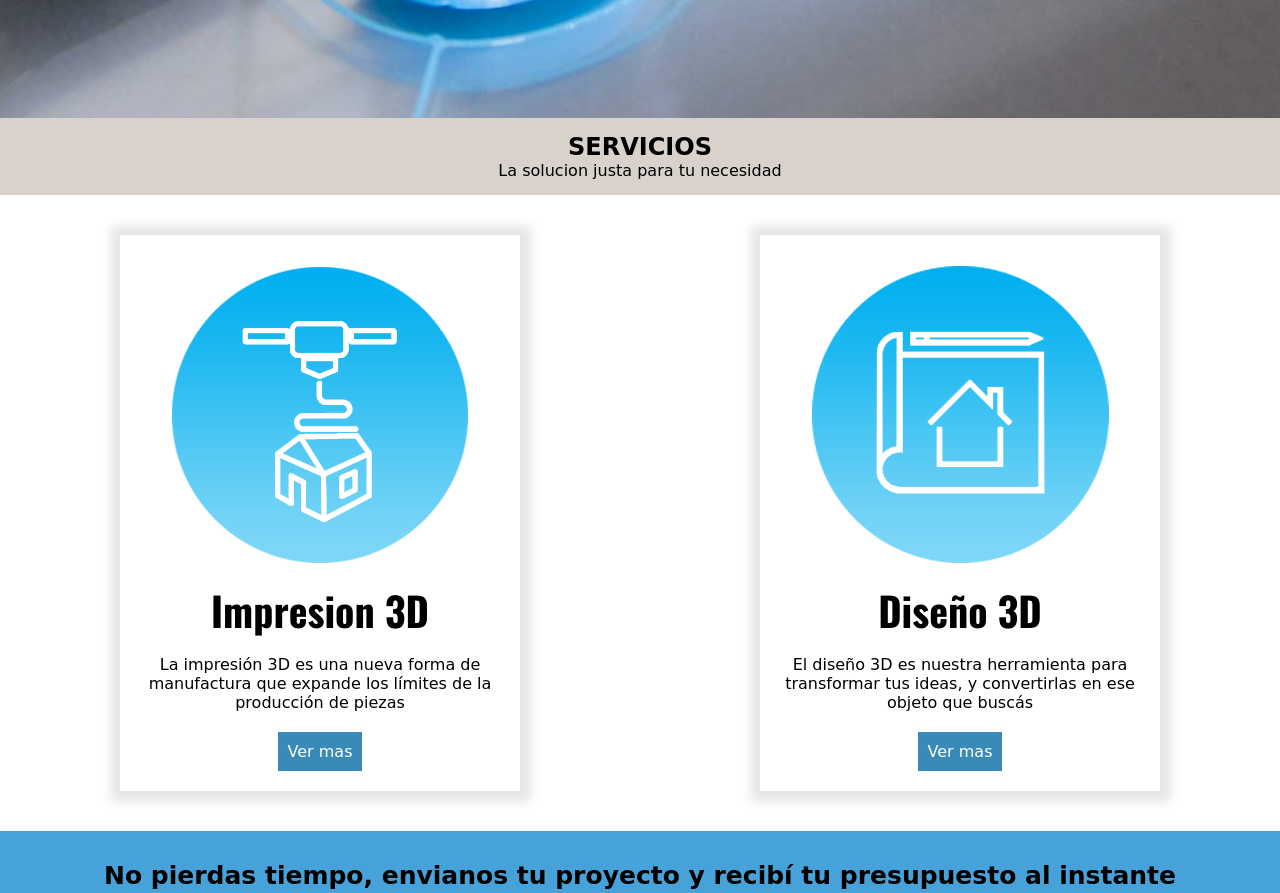
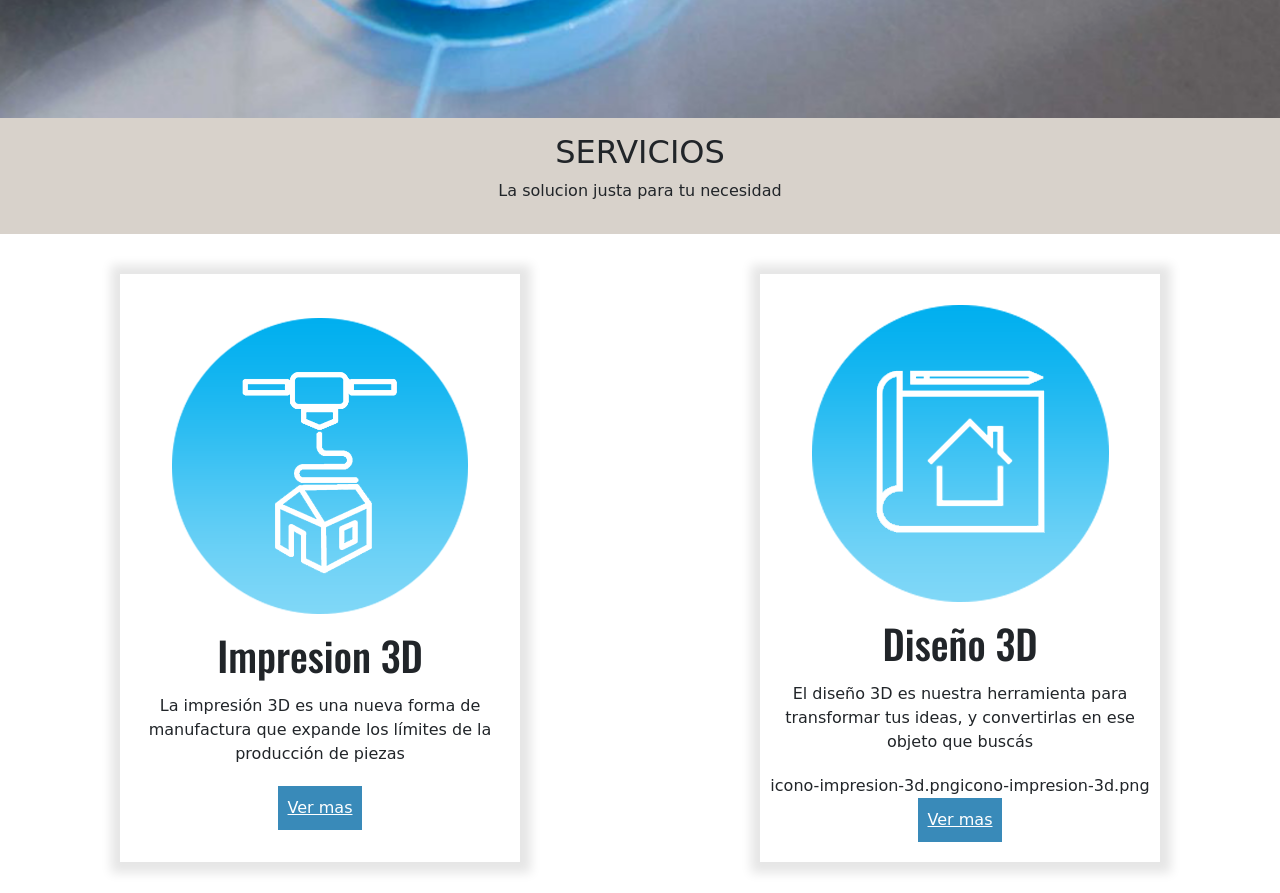
Before and after one commit to tincho-esteban/print-it-3d-esteban-agustin, a plain HTML site: page index.html in a window 1280 px wide. Shown: the part 682-1575 px from the top of the page. Drawn offline with nearby package versions, Linux system fonts and the light colour scheme; a web font is replaced by a local one.

Commit message:
agregar bootstrap

```diff
--- a/index.html
+++ b/index.html
@@ -5,6 +5,8 @@
     <meta charset="UTF-8">
     <meta http-equiv="X-UA-Compatible" content="IE=edge">
     <meta name="viewport" content="width=device-width, initial-scale=1.0">
+    <link href="https://cdn.jsdelivr.net/npm/bootstrap@5.1.3/dist/css/bootstrap.min.css" rel="stylesheet" integrity="sha384-1BmE4kWBq78iYhFldvKuhfTAU6auU8tT94WrHftjDbrCEXSU1oBoqyl2QvZ6jIW3" crossorigin="anonymous">
+    <script src="https://cdn.jsdelivr.net/npm/bootstrap@5.1.3/dist/js/bootstrap.bundle.min.js" integrity="sha384-ka7Sk0Gln4gmtz2MlQnikT1wXgYsOg+OMhuP+IlRH9sENBO0LRn5q+8nbTov4+1p" crossorigin="anonymous"></script>
     <link rel="stylesheet" href="style/style.css">
     <link rel="preconnect" href="https://fonts.googleapis.com">
     <link rel="preconnect" href="https://fonts.gstatic.com" crossorigin>
@@ -64,7 +66,7 @@
                 <img src="img/icono-diseno-3d.png" alt="Diseño-3D">
                 <h3>Diseño 3D</h3>
                 <p>El diseño 3D es nuestra herramienta para transformar tus ideas, y convertirlas en ese objeto que
-                    buscás</p>
+                    buscás</p>icono-impresion-3d.pngicono-impresion-3d.png
                 <a href="pages/diseño-3d.html">Ver mas</a>
             </section>
             <!-- fin de seccion de servicios -->
--- a/style/style.css
+++ b/style/style.css
@@ -1,4 +1,4 @@
-/*  */
+/* aca insetaria los cs de css con animaciones */
 * {
     padding: 0;
     margin: 0;
```
Also changed, not shown: pages/contacto.html (+2 -0 lines), pages/diseño-3d.html (+2 -0 lines), pages/impresion-3d.html (+2 -0 lines), pages/trabajos.html (+2 -0 lines).
